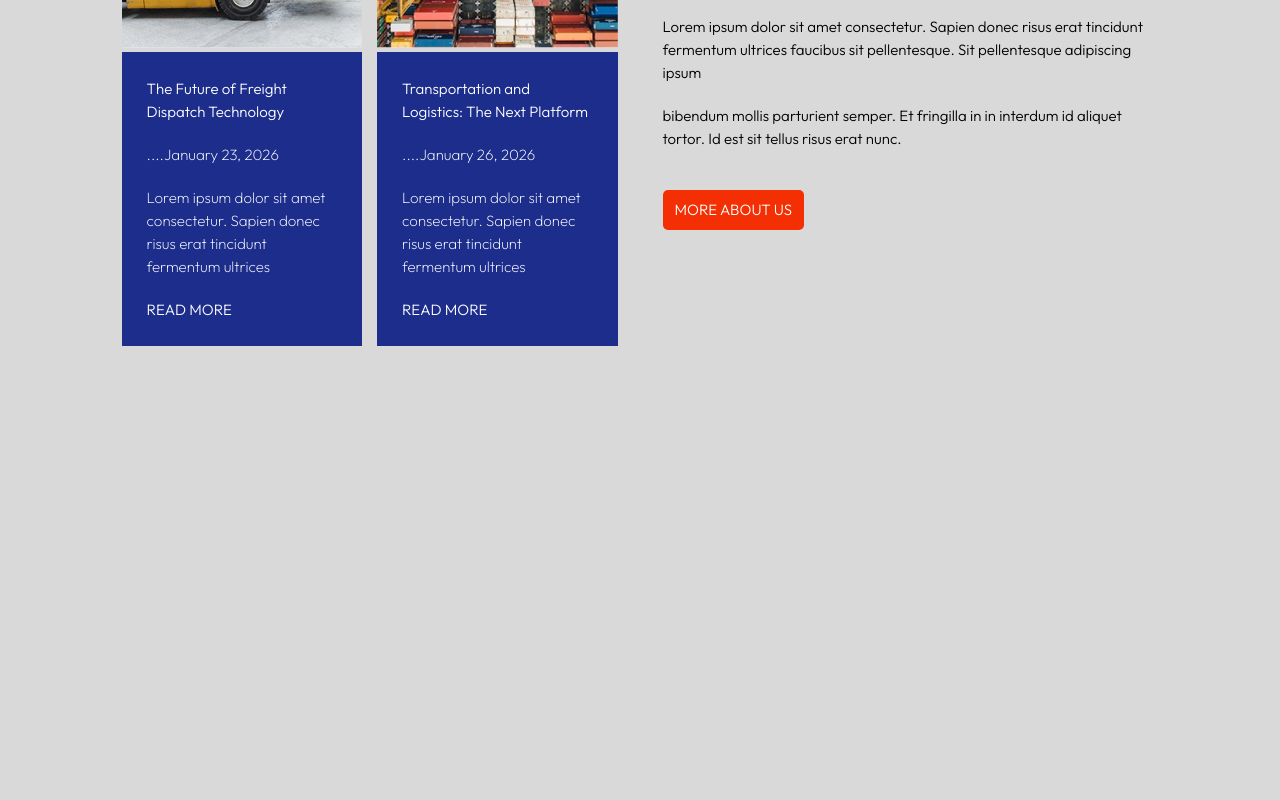
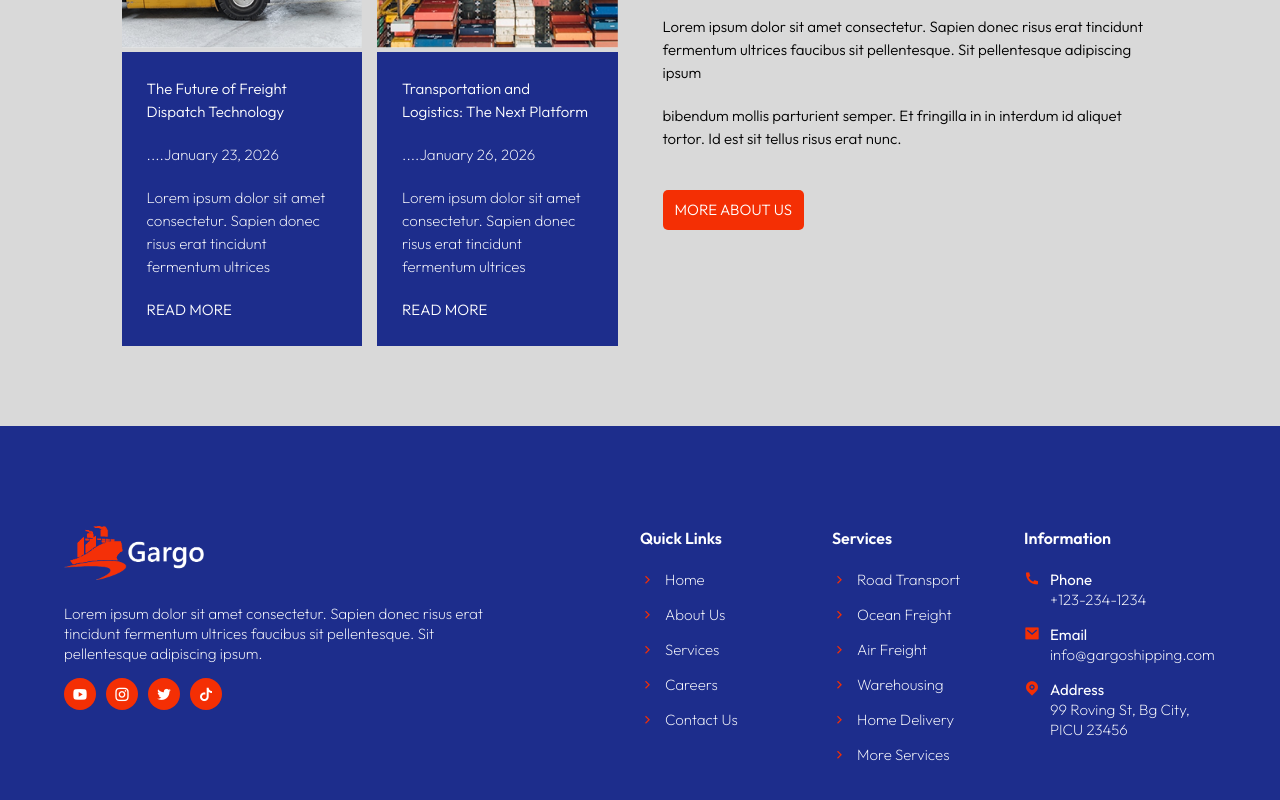
Before and after one commit to AnnCodin/Gargo-logistics, a React (Vite) app in the folder gargo-logistics/: page / in a window 1280 px wide. Shown: the part 7294-8094 px from the top of the page. Before the commit the page ends 7720 px from the top, so only its background shows below. Built offline with nearby package versions, Linux system fonts and the light colour scheme; some icons are missing.

Commit message:
Add two columns, logo and links

```diff
--- a/gargo-logistics/src/App.jsx
+++ b/gargo-logistics/src/App.jsx
@@ -9,6 +9,7 @@ import Testimonials from "./Components/Testimonials/Testimonials.jsx";
 import Pages from "./Components/Pages/Pages.jsx";
 import Contact from "./Components/Contact/Contact.jsx";
 import Blog from "./Components/Blog/Blog.jsx";
+import Footer from "./Components/Footer/Footer.jsx";
 
 const App = () => {
   return (
@@ -24,6 +25,7 @@ const App = () => {
       <Pages />
       <Contact />
       <Blog />
+      <Footer />
     </div>
   );
 };
--- a/gargo-logistics/src/Components/Contact/Contact.css
+++ b/gargo-logistics/src/Components/Contact/Contact.css
@@ -69,8 +69,8 @@
 }
 .icons i {
   color: #fff;
-  margin-left: 10px;
   background-color: var(--primary-color);
-  padding: 4px;
-  border-radius: 30px;
+  margin-right: 10px;
+  padding: 8px;
+  border-radius: 50%;
 }
--- /dev/null
+++ b/gargo-logistics/src/Components/Footer/Footer.css
@@ -0,0 +1,75 @@
+.footer {
+  background: var(--primary-color);
+  width: 100%;
+  height: auto;
+}
+.footer-info {
+  width: 100%;
+  padding: 100px 0 60px 0;
+  display: flex;
+  align-items: flex-start;
+  justify-content: space-between;
+}
+.footer-logo {
+  width: 140px;
+}
+.content-left,
+.content-right {
+  width: 100%;
+  flex: 1;
+}
+.left-items p {
+  color: #fff;
+  font-size: 15px;
+  line-height: 20px;
+  font-weight: 200;
+  max-width: 450px;
+  margin: 20px 0;
+}
+.footer-icons i {
+  color: #fff;
+  margin-right: 10px;
+  background-color: var(--secondary-color);
+  padding: 8px;
+  border-radius: 50%;
+  cursor: pointer;
+}
+.content-right {
+  width: 100%;
+  display: flex;
+  align-items: flex-start;
+  justify-content: space-between;
+}
+.footer-col {
+  flex: 1;
+  width: 100%;
+}
+.footer-col h4 {
+  font-size: 16px;
+  line-height: 24px;
+  text-transform: capitalize;
+  color: #fff;
+  font-weight: 600;
+  margin-bottom: 20px;
+}
+.footer-col p {
+  color: #fff;
+  font-size: 15px;
+  line-height: 20px;
+  font-weight: 200;
+  margin-bottom: 15px;
+}
+.footer-col i {
+  color: var(--secondary-color);
+  margin-right: 10px;
+}
+.details {
+  color: #fff;
+  display: flex;
+}
+.details h5 {
+  text-transform: capitalize;
+  font-size: 15px;
+  line-height: 20px;
+  font-weight: 400;
+}
--- /dev/null
+++ b/gargo-logistics/src/Components/Footer/Footer.jsx
@@ -0,0 +1,107 @@
+import React from "react";
+import "./Footer.css";
+import footer_logo from "../../assets/footer_logo.png";
+
+const Footer = () => {
+  return (
+    <div className="footer container">
+      <div className="footer-info">
+        <div className="content-left">
+          <img src={footer_logo} alt="" className="footer-logo" />
+          <div className="left-items">
+            <p>
+              Lorem ipsum dolor sit amet consectetur. Sapien donec risus erat
+              tincidunt fermentum ultrices faucibus sit pellentesque. Sit
+              pellentesque adipiscing ipsum.
+            </p>
+            <div className="footer-icons">
+              <i class="ri-youtube-fill"></i>
+              <i class="ri-instagram-line"></i>
+              <i class="ri-twitter-fill"></i>
+              <i class="ri-tiktok-fill"></i>
+            </div>
+          </div>
+        </div>
+
+        <div className="content-right">
+          <div className="footer-col">
+            <h4>quick links</h4>
+            <p>
+              <i className="ri-arrow-right-s-line"></i>
+              Home
+            </p>
+            <p>
+              <i className="ri-arrow-right-s-line"></i>
+              About Us
+            </p>
+            <p>
+              <i className="ri-arrow-right-s-line"></i>
+              Services
+            </p>
+            <p>
+              <i className="ri-arrow-right-s-line"></i>
+              Careers
+            </p>
+            <p>
+              <i className="ri-arrow-right-s-line"></i>
+              Contact Us
+            </p>
+          </div>
+          <div className="footer-col">
+            <h4>services</h4>
+            <p>
+              <i className="ri-arrow-right-s-line"></i>
+              Road Transport
+            </p>
+            <p>
+              <i className="ri-arrow-right-s-line"></i>
+              Ocean Freight
+            </p>
+            <p>
+              <i className="ri-arrow-right-s-line"></i>
+              Air Freight
+            </p>
+            <p>
+              <i className="ri-arrow-right-s-line"></i>
+              Warehousing
+            </p>
+            <p>
+              <i className="ri-arrow-right-s-line"></i>
+              Home Delivery
+            </p>
+            <p>
+              <i className="ri-arrow-right-s-line"></i>
+              More Services
+            </p>
+          </div>
+          <div className="footer-col">
+            <h4>information</h4>
+            <div className="details">
+              <i className="ri-phone-fill"></i>
+              <div>
+                <h5>phone</h5>
+                <p>+123-234-1234</p>
+              </div>
+            </div>
+            <div className="details">
+              <i className="ri-mail-fill"></i>
+              <div>
+                <h5>email</h5>
+                <p>info@gargoshipping.com</p>
+              </div>
+            </div>
+            <div className="details">
+              <i className="ri-map-pin-fill"></i>
+              <div>
+                <h5>address</h5>
+                <p>99 Roving St, Bg City, PICU 23456</p>
+              </div>
+            </div>
+          </div>
+        </div>
+      </div>
+    </div>
+  );
+};
+
+export default Footer;
```
